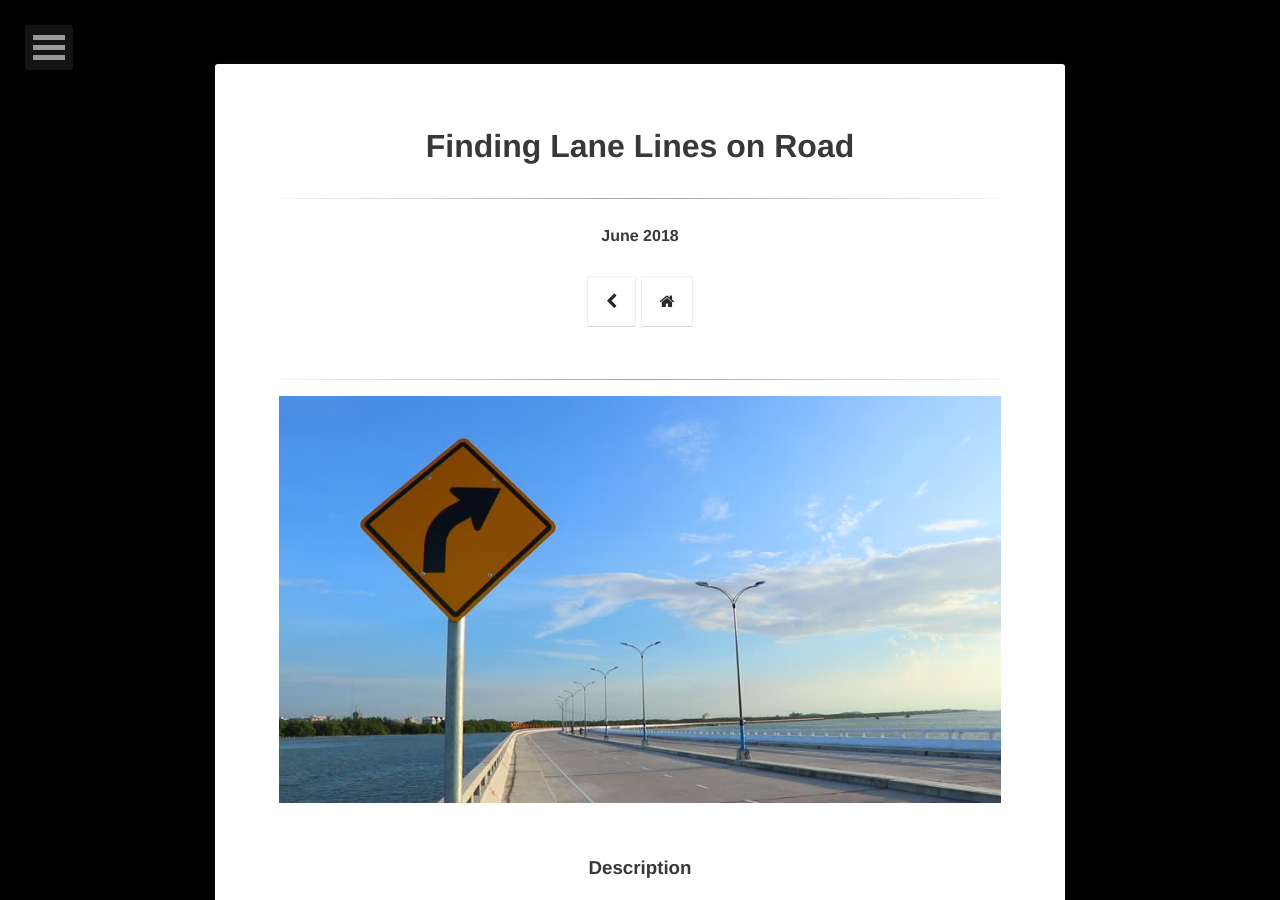
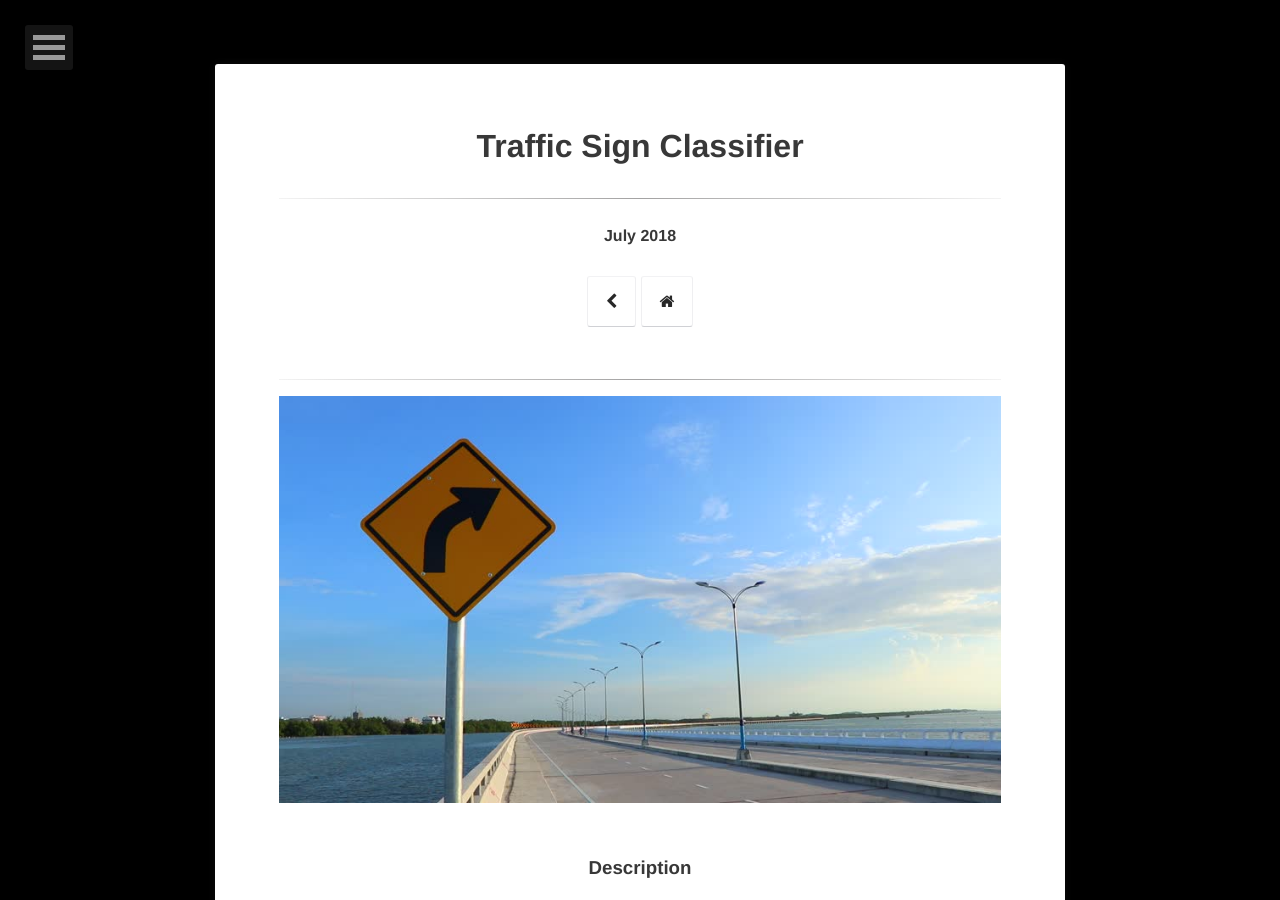
Before and after one commit to nalinraut/nalinraut.github.io, a Jekyll site: the page built from _posts/2018-07-18-traffic-sign-classifier.md, in a window 1280 px wide and 900 px high. Built offline with Jekyll 4.4.1, drawn with Linux system fonts in a browser that asks for light colours; comment, search, counter and statistics services are not loaded.

Commit message:
Repo Created - Project added

```diff
--- a/_posts/2018-07-18-traffic-sign-classifier.md
+++ b/_posts/2018-07-18-traffic-sign-classifier.md
@@ -1,8 +1,8 @@
 ---
 layout: projects
-title:  "Finding Lane Lines on Road"
-duration:  "June 2018"
-excerpt: "Computer Vision"
+title:  "Traffic Sign Classifier"
+duration:  "July 2018"
+excerpt: "Computer Vision - Deep Learning"
 project: true
 ---
 
```
